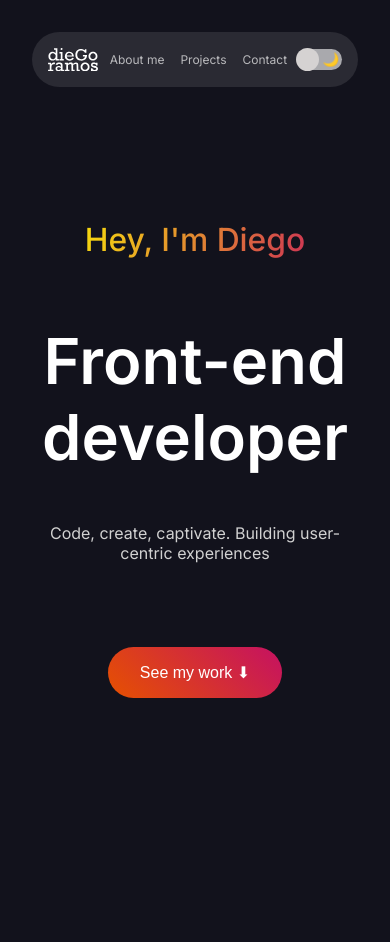
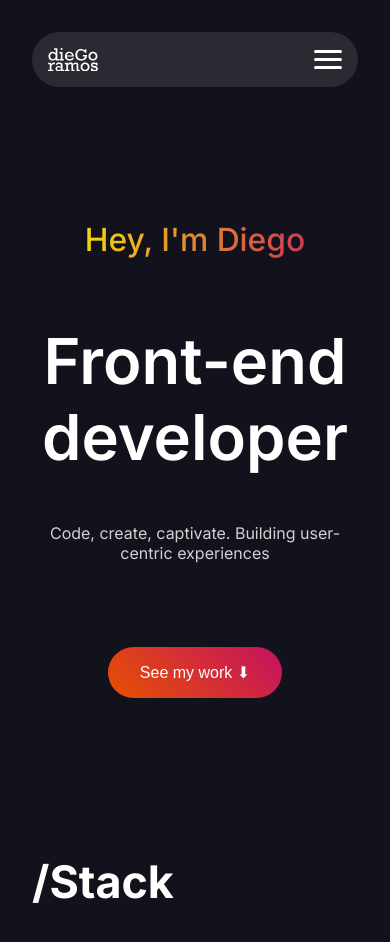
Before and after one commit to daramosn/portfolio, a Next.js app: page / in a window 390 px wide. Shown: the top 942 px of the page. Before the commit the page ends 844 px from the top, so only its background shows below. Built offline with nearby package versions, Linux system fonts and the light colour scheme.

Commit message:
feat: add hamburger button to Navbar for responsive view port

```diff
--- a/src/app/page.tsx
+++ b/src/app/page.tsx
@@ -1,11 +1,13 @@
 import Hero from '@/components/Hero/Hero'
 import Navbar from '@/components/Navbar/Navbar'
+import Stack from '@/components/Stack/Stack'
 
 export default function Home() {
   return (
     <>
       <Navbar />
       <Hero />
+      <Stack />
     </>
   )
 }
--- a/src/components/Hero/Hero.scss
+++ b/src/components/Hero/Hero.scss
@@ -43,5 +43,12 @@
     color: white;
     background: linear-gradient(45deg, $orange-900, $pink-700-accent);
     margin-top: 10svh;
+
+    transition: all 0.1s ease-out;
+
+    &:hover {
+      transform: scale(1.01);
+      font-size: 17px;
+    }
   }
 }
--- a/src/components/Navbar/Navbar.scss
+++ b/src/components/Navbar/Navbar.scss
@@ -5,10 +5,15 @@
   display: flex;
   justify-content: space-between;
   align-items: center;
-
   background-color: rgba(255, 255, 255, 0.1);
   border-radius: 30px;
   padding: 16px fluid-clamp(16px, 500px, 32px, 1200px);
+
+  position: sticky;
+  top: 10px;
+  animation: sticky-navbar linear both;
+  animation-timeline: scroll();
+  animation-range: 0 100px;
 
   &__logo {
     min-width: 40px;
@@ -27,9 +32,59 @@
     gap: fluid-clamp(16px, 600px, 64px, 1200px);
     color: rgba(255, 255, 255, 0.67);
     font-size: fluid-clamp(12px, 500px, 16px, 600px);
+
+    @include media(md) {
+      display: none;
+    }
   }
 
-  & > :nth-child(3) {
-    // display: none;
+  &__dark-button {
+    @include media(md) {
+      display: none;
+    }
+  }
+
+  &__hamburger {
+    display: none;
+    position: relative;
+
+    &-button {
+      display: grid;
+      gap: 5px;
+      &-bar {
+        width: 28px;
+        height: 3px;
+        border-radius: 10px;
+        background-color: white;
+      }
+
+      &-active {
+        transform: scale(0.9);
+        & > * {
+          background-color: rgb(135, 135, 135);
+        }
+      }
+    }
+
+    &-menu {
+      position: absolute;
+      z-index: 10;
+      right: -16px;
+      margin-top: 21px;
+      padding: 16px;
+      list-style: none;
+      width: 115px;
+
+      border-radius: 10px;
+      display: grid;
+      justify-items: end;
+      gap: 8px;
+      background: rgba(255, 255, 255, 0.1);
+      backdrop-filter: blur(0px);
+    }
+
+    @include media(md) {
+      display: block;
+    }
   }
 }
--- a/src/components/Navbar/Navbar.tsx
+++ b/src/components/Navbar/Navbar.tsx
@@ -1,9 +1,15 @@
+'use client'
+import { useState } from 'react'
 import { Logo } from '@/assets/icons/Logo'
 import DarkModeButton from '../UI/DarkModeButton/DarkModeButton'
 
 import './Navbar.scss'
 
 const Navbar = () => {
+  const [isOpen, setIsOpen] = useState(false)
+
+  const showMenuHandler = () => setIsOpen((prevIsOpen) => !prevIsOpen)
+
   return (
     <nav className="navbar">
       <Logo className="navbar__logo" />
@@ -14,7 +20,32 @@ const Navbar = () => {
         <li>Contact</li>
       </ul>
 
-      <DarkModeButton />
+      <DarkModeButton className="navbar__dark-button" />
+
+      <div className="navbar__hamburger">
+        <div
+          onClick={showMenuHandler}
+          className={`navbar__hamburger-button ${
+            isOpen && 'navbar__hamburger-button-active'
+          }`}
+        >
+          <span className="navbar__hamburger-button-bar" />
+          <span className="navbar__hamburger-button-bar" />
+          <span className="navbar__hamburger-button-bar" />
+        </div>
+        {isOpen && (
+          <>
+            <ul className="navbar__hamburger-menu">
+              <li>About me</li>
+              <li>Projects</li>
+              <li>Contact</li>
+              <li>
+                <DarkModeButton />
+              </li>
+            </ul>
+          </>
+        )}
+      </div>
     </nav>
   )
 }
--- /dev/null
+++ b/src/components/Stack/Stack.scss
@@ -0,0 +1,10 @@
+@use '../../styles/styles.scss' as *;
+
+.stack {
+  padding: 16px max(32px, calc((100vw - $body-width) / 2));
+  height: 800px;
+
+  &__title {
+    font-size: $h3;
+  }
+}
--- /dev/null
+++ b/src/components/Stack/Stack.tsx
@@ -0,0 +1,11 @@
+import './Stack.scss'
+
+const Stack = () => {
+  return (
+    <section className="stack">
+      <h3 className="stack__title">/Stack</h3>
+    </section>
+  )
+}
+
+export default Stack
--- a/src/components/UI/DarkModeButton/DarkModeButton.tsx
+++ b/src/components/UI/DarkModeButton/DarkModeButton.tsx
@@ -1,14 +1,18 @@
 'use client'
-import React, { useContext } from 'react'
+import React, { ButtonHTMLAttributes, FC, useContext } from 'react'
 import DarkContext from '@/components/store/darkMode'
 
 import './DarkModeButton.scss'
 
-const DarkModeButton = () => {
+type DarkModeButtonType = ButtonHTMLAttributes<HTMLButtonElement> & {
+  className?: string
+}
+
+const DarkModeButton: FC<DarkModeButtonType> = ({ className }) => {
   const { darkMode, onToggleMode } = useContext(DarkContext)
 
   return (
-    <button onClick={onToggleMode} className="toggle">
+    <button onClick={onToggleMode} className={`toggle ${className}`}>
       <span
         className={`toggle__circle ${darkMode && 'toggle__circle--left'}`}
       />
--- a/src/styles/_animations.scss
+++ b/src/styles/_animations.scss
@@ -26,3 +26,12 @@
     transform: rotateZ(0deg);
   }
 }
+
+@keyframes sticky-navbar {
+  to {
+    background: rgba(255, 255, 255, 0.2);
+    backdrop-filter: blur(5px);
+    font-size: 14px;
+    padding-block: 8px;
+  }
+}
```
Also changed, not shown: src/app/globals.css (+0 -7 lines). Lines whose indentation alone changed are shown as unchanged.
